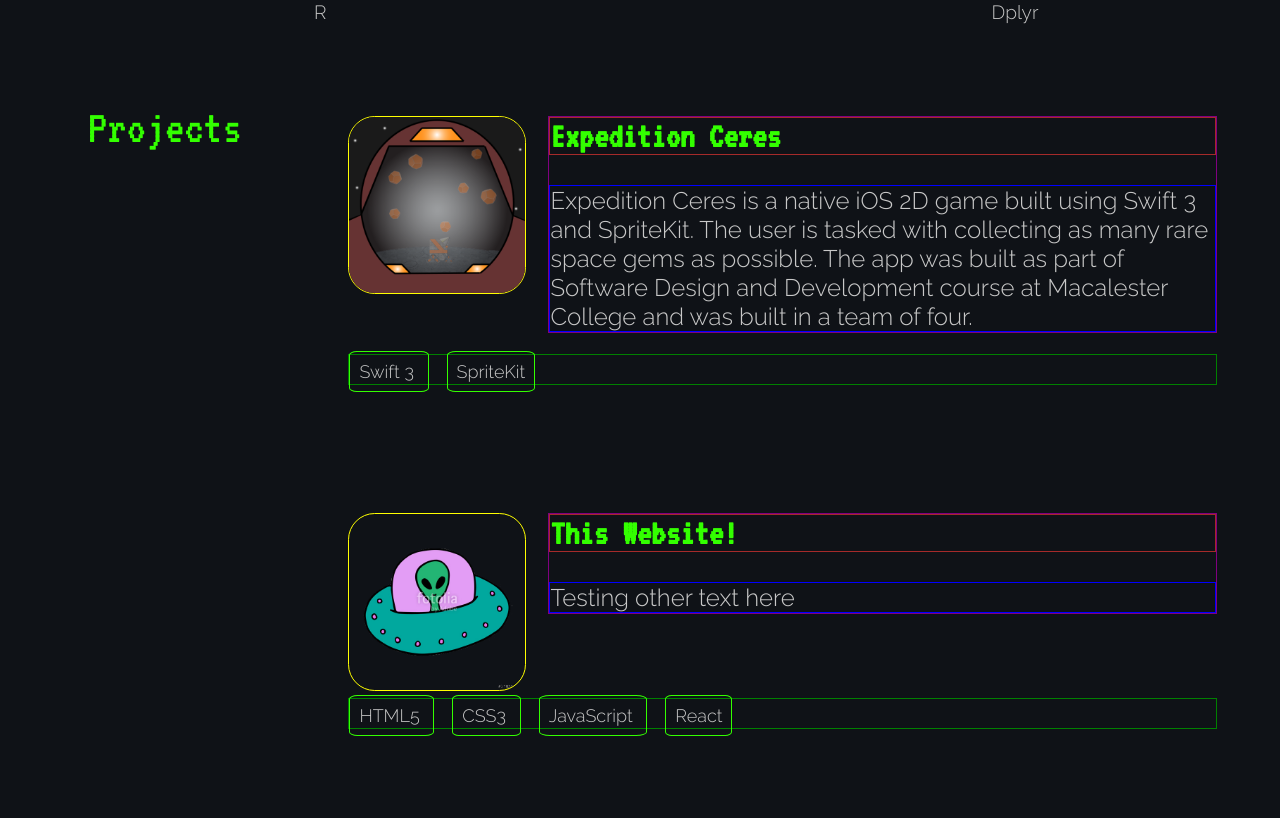
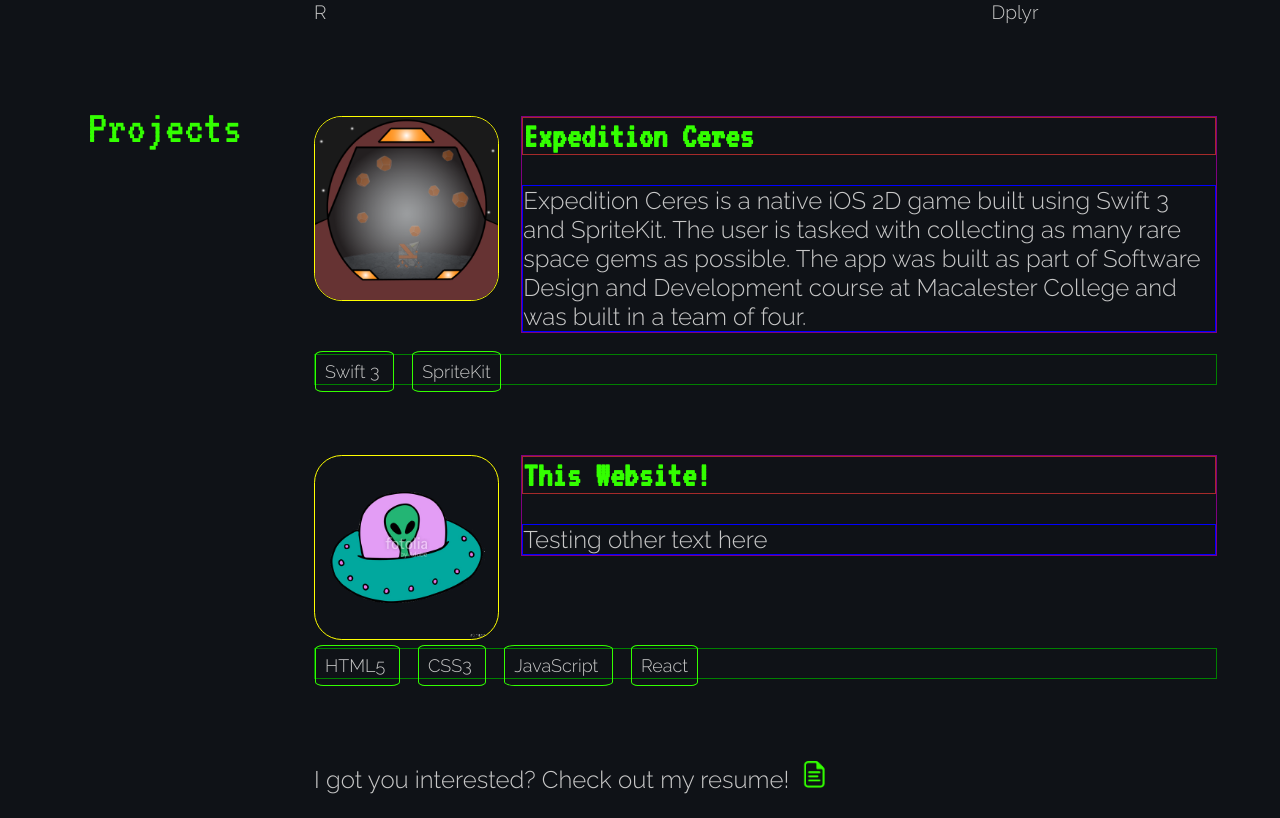
Before and after one commit to dochoa1/my-site, a React (Create React App) app: page / in a window 1280 px wide. Shown: the part 1584-2402 px from the top of the page. Before the commit the page ends 2320 px from the top, so only its background shows below. Built offline with nearby package versions, Linux system fonts and the light colour scheme.

Commit message:
Adds resume link.

```diff
--- a/src/components/Projects/Project/project.css
+++ b/src/components/Projects/Project/project.css
@@ -1,6 +1,5 @@
 .project {
   margin-top: 5%;
-  margin-left: 3em;
   display: grid;
   grid-template-columns: 5fr 19fr;
   grid-template-rows: auto;
--- a/src/components/Projects/projects.css
+++ b/src/components/Projects/projects.css
@@ -1,6 +1,6 @@
 .Projects {
   display: grid;
-  grid-template-columns: 1fr 5fr;
+  grid-template-columns: 1fr 4fr;
   grid-template-rows: auto;
   grid-template-areas: "header projects-main"
 }
@@ -16,3 +16,31 @@ header {
 .project:first-child {
   margin-top: 0.5em; /* To match up with header */
 }
+
+#resumeImage {
+  width: 3%;
+  margin-left: 0.5em;
+}
+
+#resumeImage:hover { /* From: https://css-tricks.com/snippets/css/shake-css-keyframe-animation/ */
+  animation: shake 0.82s cubic-bezier(.36,.07,.19,.97) both;
+  transform: translate3d(0, 0, 0);
+}
+
+@keyframes shake {
+  10%, 90% {
+    transform: translate3d(-1px, 0, 0);
+  }
+
+  20%, 80% {
+    transform: translate3d(2px, 0, 0);
+  }
+
+  30%, 50%, 70% {
+    transform: translate3d(-4px, 0, 0);
+  }
+
+  40%, 60% {
+    transform: translate3d(4px, 0, 0);
+  }
+}
--- a/src/components/Projects/projects.js
+++ b/src/components/Projects/projects.js
@@ -3,7 +3,9 @@ import './projects.css';
 import Project from './Project/project'
 import ceres from '../../images/ceresIcon.png';
 import alien from '../../images/alien_tmp.png'
-import projectDescriptions from './projectDescriptions.json';
+import resumeImage from '../../images/resume_image.png'
+import projectDescriptions from './Resources/projectDescriptions.json';
+import resume from './Resources/resume.pdf'
 
 class Projects extends Component {
   render() {
@@ -14,9 +16,12 @@ class Projects extends Component {
           <Project className="project" name="Expedition Ceres" image={ceres} description={projectDescriptions["Ceres"]} tech={['Swift 3', 'SpriteKit']}/>
           <br/>
           <br/>
+          <Project name="This Website!" image={alien} description={projectDescriptions["Website"]} tech={['HTML5', 'CSS3', 'JavaScript', 'React']}/>
           <br/>
           <br/>
-          <Project name="This Website!" image={alien} description={projectDescriptions["Website"]} tech={['HTML5', 'CSS3', 'JavaScript', 'React']}/>
+          <p>I got you interested? Check out my resume!
+            <a href={resume}><img src={resumeImage} alt="A document icon" id='resumeImage'></img></a>
+          </p>
         </div>
       </div>
     );
--- a/src/components/Welcome/welcome.css
+++ b/src/components/Welcome/welcome.css
@@ -4,29 +4,29 @@ b {
   color: #ffffff;
 }
 
-a {
+#email {
   display: inline-block;
   line-height: 1.1em;  /* So that the animated underline is close to the text */
 }
 
-  a:link {
+  #email:link {
     text-decoration: none;
     color: inherit;
   }
 
-  a:visited {
+  #email:visited {
       text-decoration: none;
   }
 
-  a:hover {
+  #email:hover {
       text-decoration: none;
   }
 
-  a:active {
+  #email:active {
       text-decoration: none;
   }
 
-  a::after {
+  #email::after {
       content: '';
       display: block;
       width: 0;
@@ -35,7 +35,7 @@ a {
       transition: width .3s;
   }
 
-    a:hover::after {
+    #email:hover::after {
         width: 100%;
         transition: width .3s;
     }
--- a/src/components/Welcome/welcome.js
+++ b/src/components/Welcome/welcome.js
@@ -31,7 +31,8 @@ class Welcome extends Component {
         </div>
         <br/>
         <address id="contact-me">
-          Hit me up<span className="terminal" id="contact-arrow"> ---> </span><a href="mailto:dochoa@macalester.edu">dochoa@macalester.edu</a>
+          Hit me up<span className="terminal" id="contact-arrow"> ---> </span>
+          <a id="email" href="mailto:dochoa@macalester.edu">dochoa@macalester.edu</a>
         </address>
       </div>
     );
```
Also changed, not shown: src/components/Projects/Resources/projectDescriptions.json (renamed from src/components/Projects/projectDescriptions.json), src/images/resume_image.png (added), 1 other file (tests, documents, lock files or other folders).
